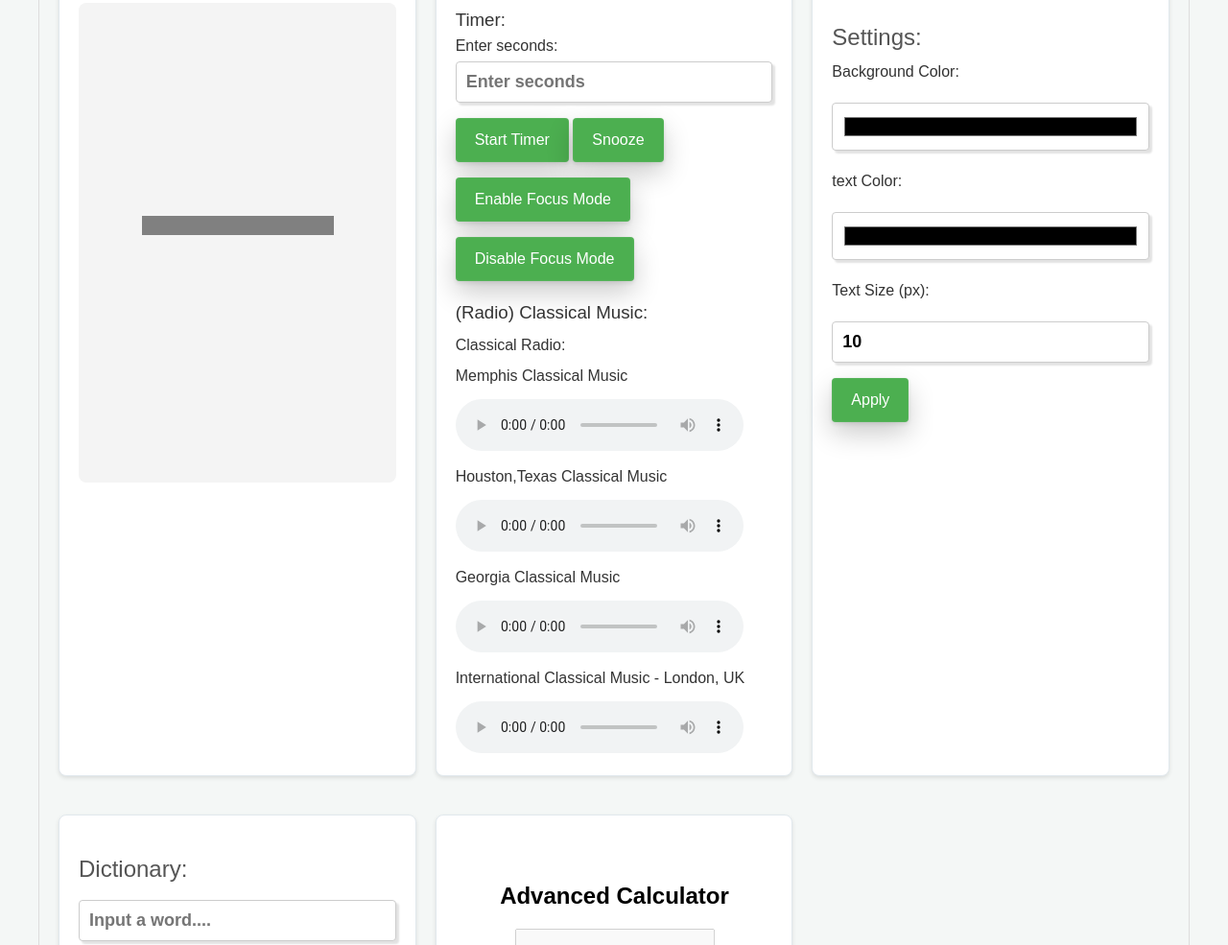
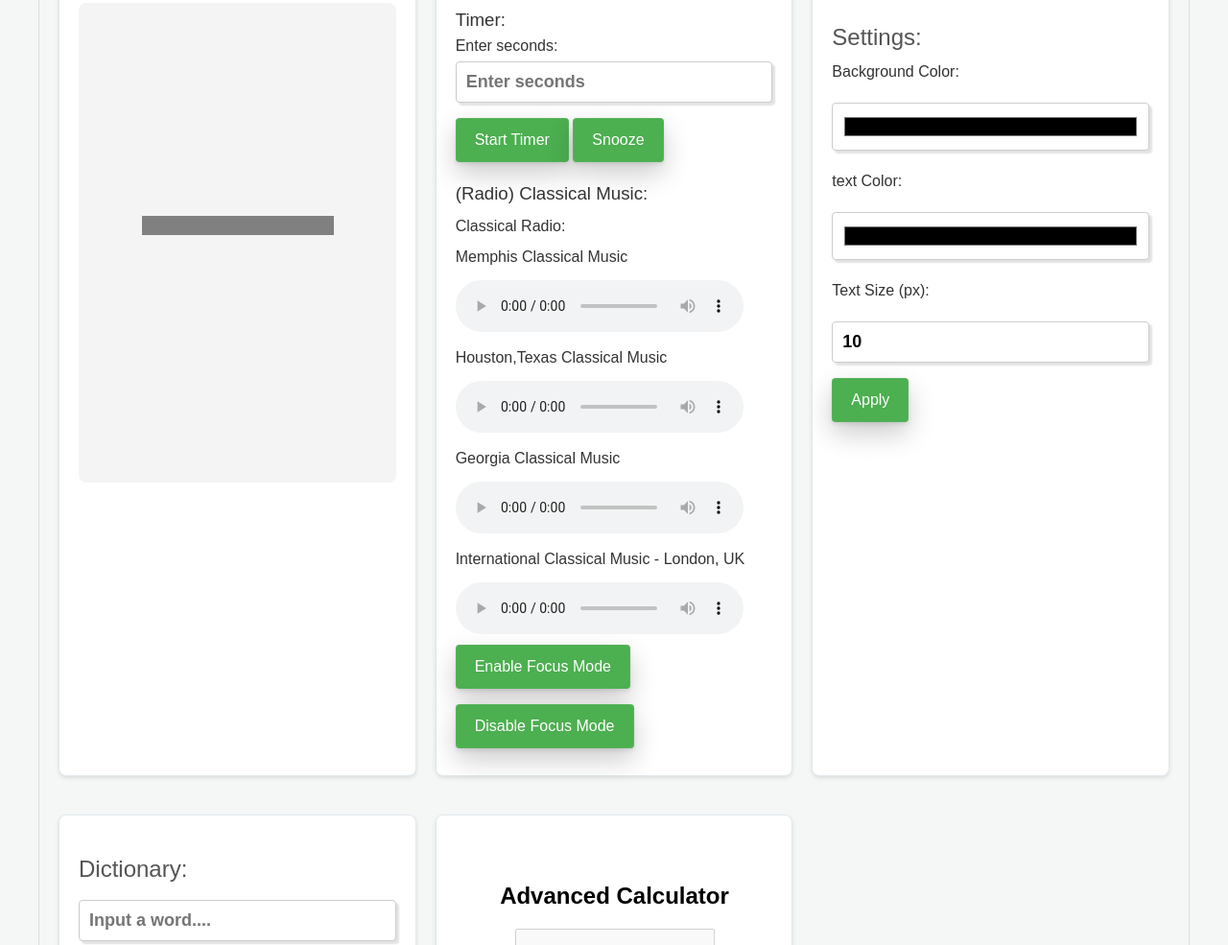
Before and after one commit to RA86-dev/productivity_tab, a plain HTML site: page main.html in a window 1280 px wide. Shown: the part 919-1904 px from the top of the page at 96% size. Drawn offline with nearby package versions, Linux system fonts and the light colour scheme; a web font is replaced by a local one.

Commit message:
Update main.html

```diff
--- a/main.html
+++ b/main.html
@@ -439,8 +439,6 @@ h2 {
         <input type="number" id="seconds" min="1" placeholder="Enter seconds">
         <button onclick="startTimer()">Start Timer</button>
 	<button onclick="snz()">Snooze</button>
-    <button onclick="focusEnable()">Enable Focus Mode</button>
-    <button onclick="focusDisable">Disable Focus Mode</button>
 
         <p id="timer"></p>
         <audio id="alarmAudio" src="alarm.mp3"></audio>
@@ -457,6 +455,8 @@ h2 {
 
             <audio src="http://radio.garden/api/ara/content/listen/UzXyGivh/channel.mp3" controls></audio>
 
+    <button onclick="focusEnable()">Enable Focus Mode</button><br>
+    <button onclick="focusDisable()">Disable Focus Mode</button>
         </div>
         <div class="settings">
             <h2>Settings:</h2>
```
